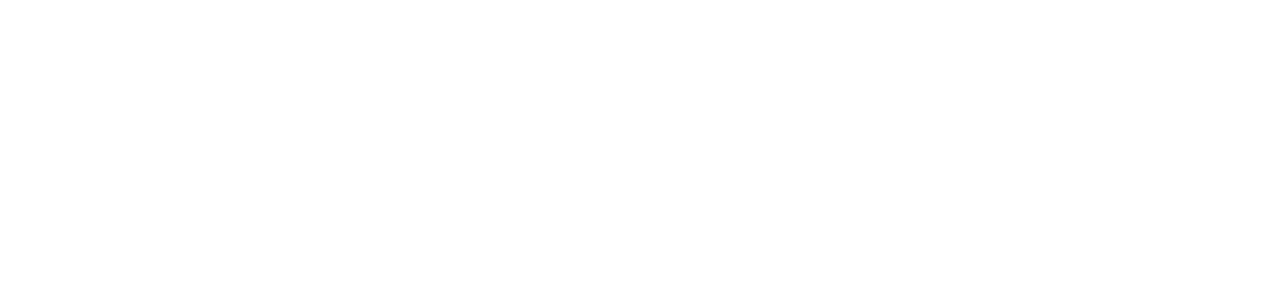
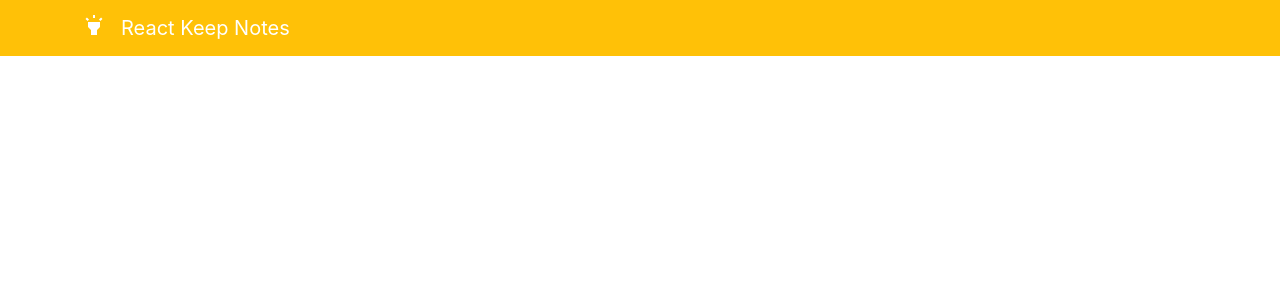
Before and after one commit to pawar-mahesh/react_keep_notes, a React (Create React App) app: page / in a window 1280 px wide. Shown: the top 300 px of the page. Built offline with nearby package versions, Linux system fonts and the light colour scheme.

Commit message:
src: header: Add header component
Signed-off-by: pawar-mahesh <pawar.mahesh2345@gmail.com>

```diff
--- a/src/App.js
+++ b/src/App.js
@@ -1,3 +1,7 @@
-function App() {}
+import Header from "./components/header/header";
+
+const App = () => {
+  return <Header />;
+};
 
 export default App;
--- /dev/null
+++ b/src/components/header/header.css
@@ -0,0 +1,3 @@
+.nav-highlight-icon {
+  margin-right: 15px;
+}
--- /dev/null
+++ b/src/components/header/header.js
@@ -0,0 +1,23 @@
+import Container from "react-bootstrap/Container";
+import Navbar from "react-bootstrap/Navbar";
+import HighlightIcon from "@mui/icons-material/Highlight";
+import "./header.css";
+
+const Header = () => {
+  return (
+    <Navbar bg="warning" variant="dark">
+      <Container>
+        <Navbar.Brand href="#home">
+          <HighlightIcon
+            width="30"
+            height="30"
+            className="d-inline-block align-top nav-highlight-icon"
+          />
+          React Keep Notes
+        </Navbar.Brand>
+      </Container>
+    </Navbar>
+  );
+};
+
+export default Header;
```
